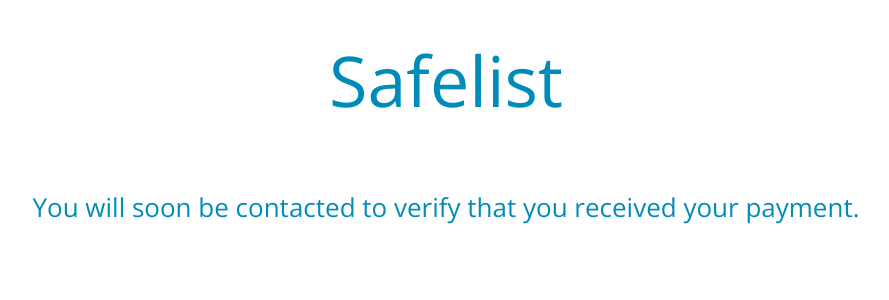
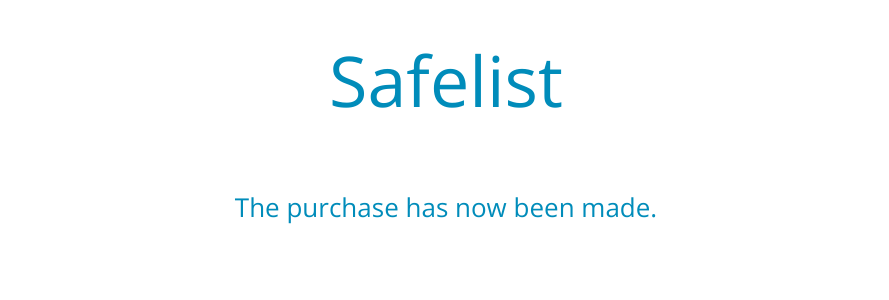
Before and after one commit to DiZy/safelist, a Flask app: template templates/formdone.html in a window 1280 px wide. Shown: the part 45-345 px from the top of the page, without its empty margins (194-1083 px from the left). Run offline with Flask 2, Linux system fonts and the light colour scheme; the template is opened without the code that fills it, so the values that code supplies are empty; some libraries are stand-ins or nearby versions.

Commit message:
formdone fixed

```diff
--- a/templates/formdone.html
+++ b/templates/formdone.html
@@ -11,7 +11,7 @@
 	</div>
 	<form action="/" method="POST">
 	<div class="center"><h2 style="color:#e74c3c;">{{error}}</h2><br></div>
-	<div class="center"><h3>You will soon be contacted to verify that you received your payment.</h3></div>
+	<div class="center"><h3>The purchase has now been made.</h3></div>
 	<br>
 	</form>
 </div>
```
